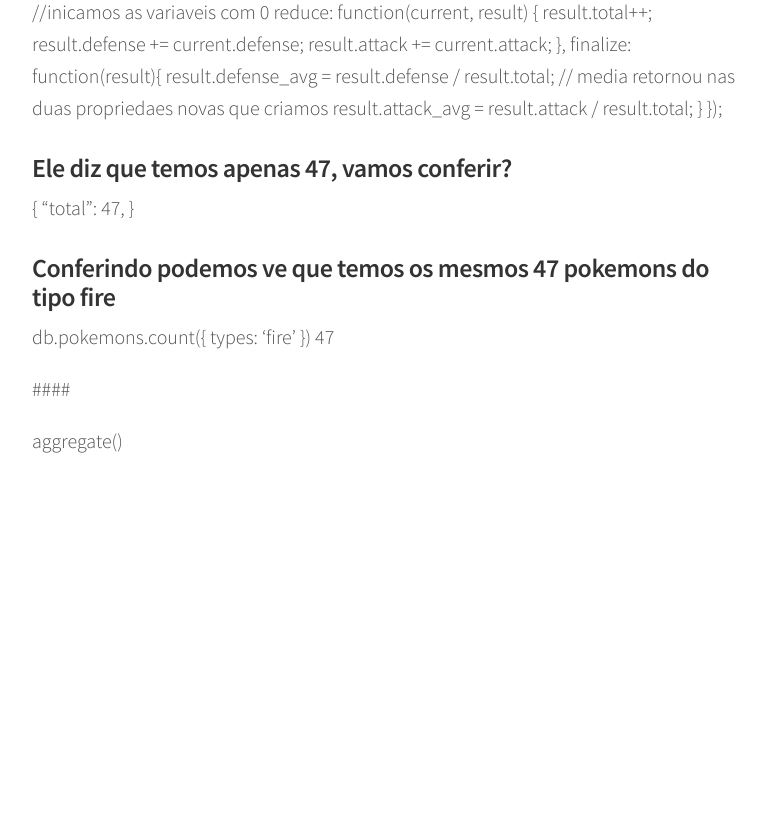
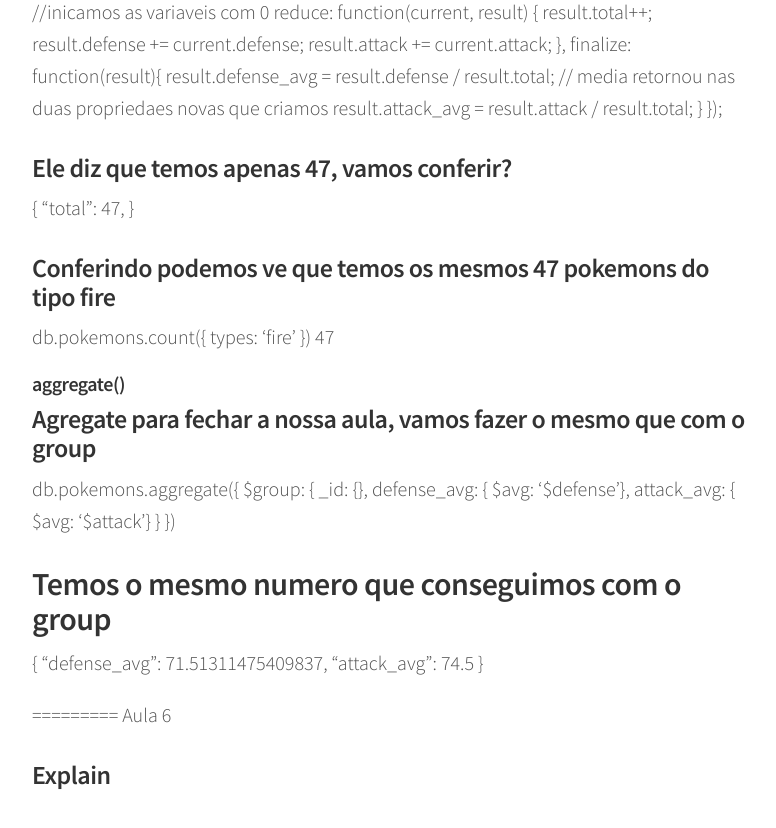
Before and after one commit to indrajithbandara/debug-blog, a Jekyll site: the page built from _posts/2016-05-14-mongodb.md, in a window 1280 px wide and 900 px high, scrolled down 23659 px. Shown: the top 828 px of the window, without its empty margins (248-1024 px from the left). Built offline with Jekyll 4.4.1, drawn with Linux system fonts in a browser that asks for light colours; comment, search, counter and statistics services are not loaded; before the commit the page ends 24236 px from its top, so only the background shows below that.

Commit message:
Subindooo

```diff
--- a/_posts/2016-05-14-mongodb.md
+++ b/_posts/2016-05-14-mongodb.md
@@ -1075,8 +1075,26 @@ db.pokemons.group({
 db.pokemons.count({ types: 'fire' })
 47
 
+#### aggregate()
+
+### Agregate para fechar a nossa aula, vamos fazer o mesmo que com o group
+db.pokemons.aggregate({
+  $group: {
+    _id: {},
+    defense_avg: { $avg: '$defense'},
+    attack_avg: { $avg: '$attack'}
+  }
+})
+
+## Temos o mesmo numero que conseguimos com o group
+{
+ "defense_avg": 71.51311475409837,
+ "attack_avg": 74.5
+}
 
 
-####
+========= Aula 6
 
-aggregate()
+
+
+### Explain
```
